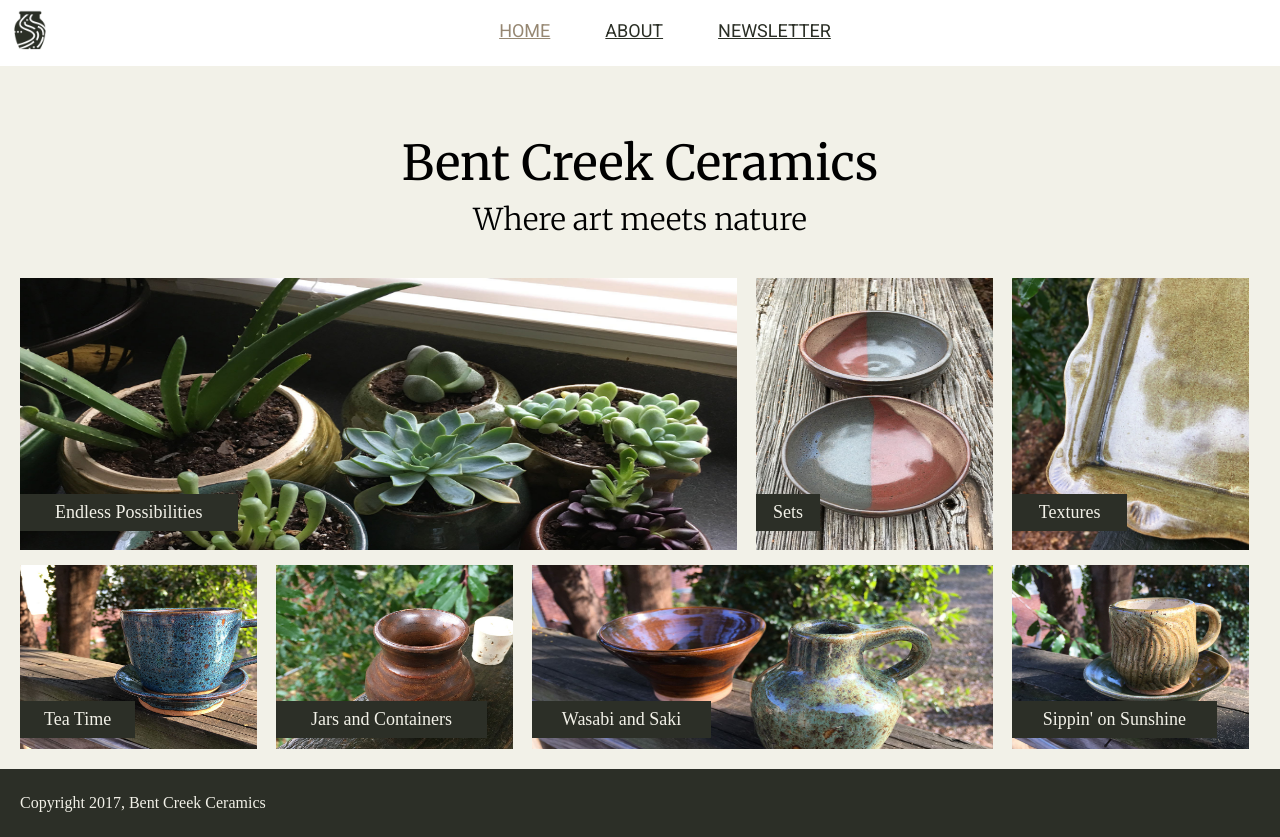
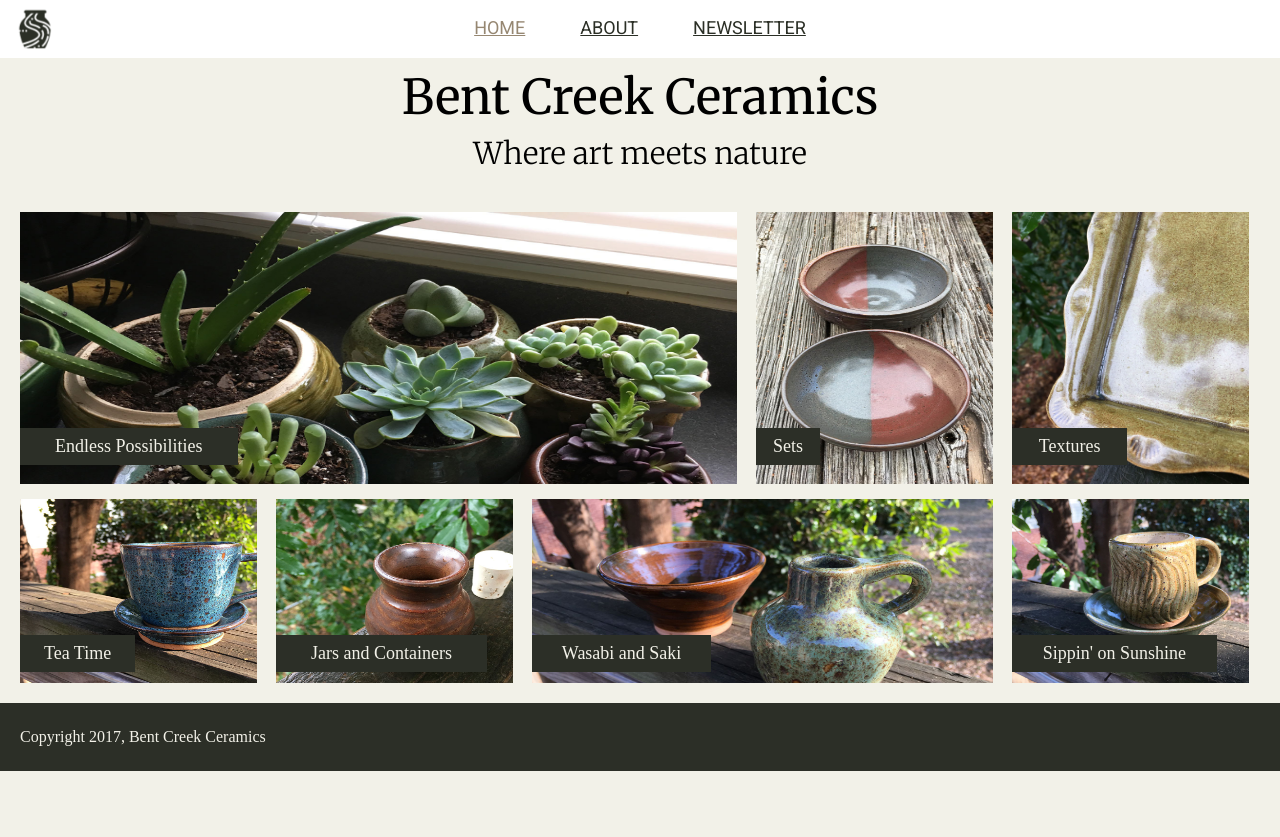
Before and after one commit to christopherwperry/week-one-project, a plain HTML site: page index.html in a window 1280 px wide. After the commit the page ends 800 px from the top, so only its background shows below. Drawn offline with Linux system fonts and the light colour scheme.

Commit message:
resolve differences between nav-bars on each page

```diff
--- a/newsletter-style.css
+++ b/newsletter-style.css
@@ -19,10 +19,12 @@ body {
   margin-left: 0;
 }
 
+
 #site-header {
   background-color: #FFFFFF;
   display: flex;
-  margin-left: none;
+  padding-bottom: 10px;
+  margin-top: -10px;
 }
 
 #site-nav {
@@ -33,8 +35,10 @@ body {
   text: #2B2F26;
   text-decoration: none;
   text-transform: uppercase;
-  background-color: #FFFFFF
-  position: relative;
+  background-color: #FFFFFF;
+  position: fixed;
+  z-index: 25;
+  padding-bottom: 20px;
 }
 
 #home, #about, #newsletter {
@@ -67,6 +71,7 @@ body {
   position: fixed;
   padding-left: 15px;
   padding-top: 10px;
+  z-index: 50;
 }
 
 #home:hover, #about:hover, #newsletter:hover {
--- a/style.css
+++ b/style.css
@@ -22,11 +22,12 @@ body {
   background-color: #F2F1E8;
   margin: 0px;
 }
+
 #site-header {
   background-color: #FFFFFF;
   display: flex;
-  width: 100%;
-  padding-bottom: 12px;
+  padding-bottom: 10px;
+  margin-top: -10px;
 }
 
 #site-nav {
@@ -38,8 +39,10 @@ body {
   text-decoration: none;
   text-transform: uppercase;
   background-color: #FFFFFF;
-  position: relative;
-  padding-top: 5px;
+  position: fixed;
+  z-index: 25;
+  padding-bottom: 20px;
+  padding-top: 8.5px;
 }
 
 #home, #about, #newsletter {
@@ -49,13 +52,12 @@ body {
   font-family: 'Roboto', sans-serif;
   text-decoration: underline;
   font-size: 18px;
-  padding-top: 15px;
+  padding-top: 18px;
 }
-
 
 #home {
   padding-right: 20px;
-  color: #968772;
+  color: #968772
 }
 
 #about {
@@ -70,9 +72,11 @@ body {
 #logo {
   width: 40px;
   height: auto;
-  position: relative;
-  padding-left: 10px;
+  position: fixed;
+  padding-left: 15px;
   padding-top: 10px;
+  z-index: 50;
+  margin-top: 8.5px;
 }
 
 #home:hover, #about:hover, #newsletter:hover {
```
